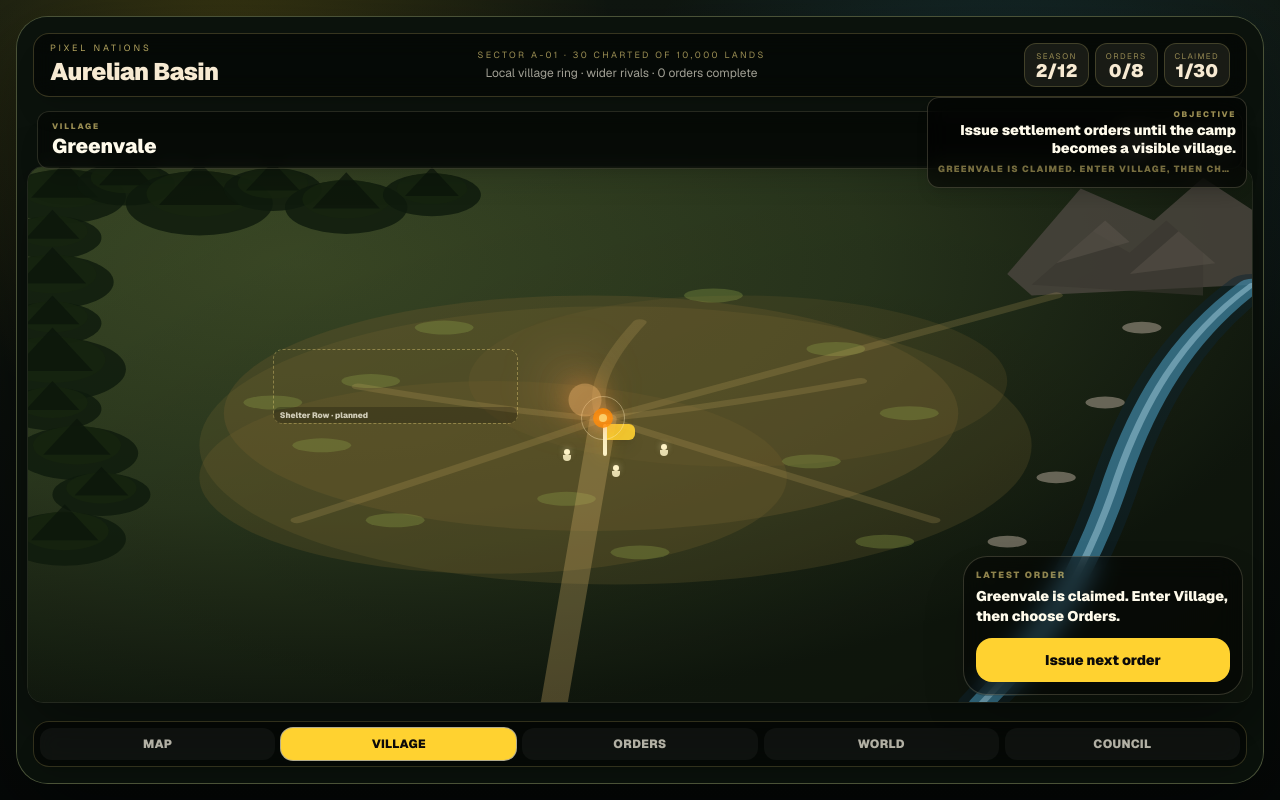
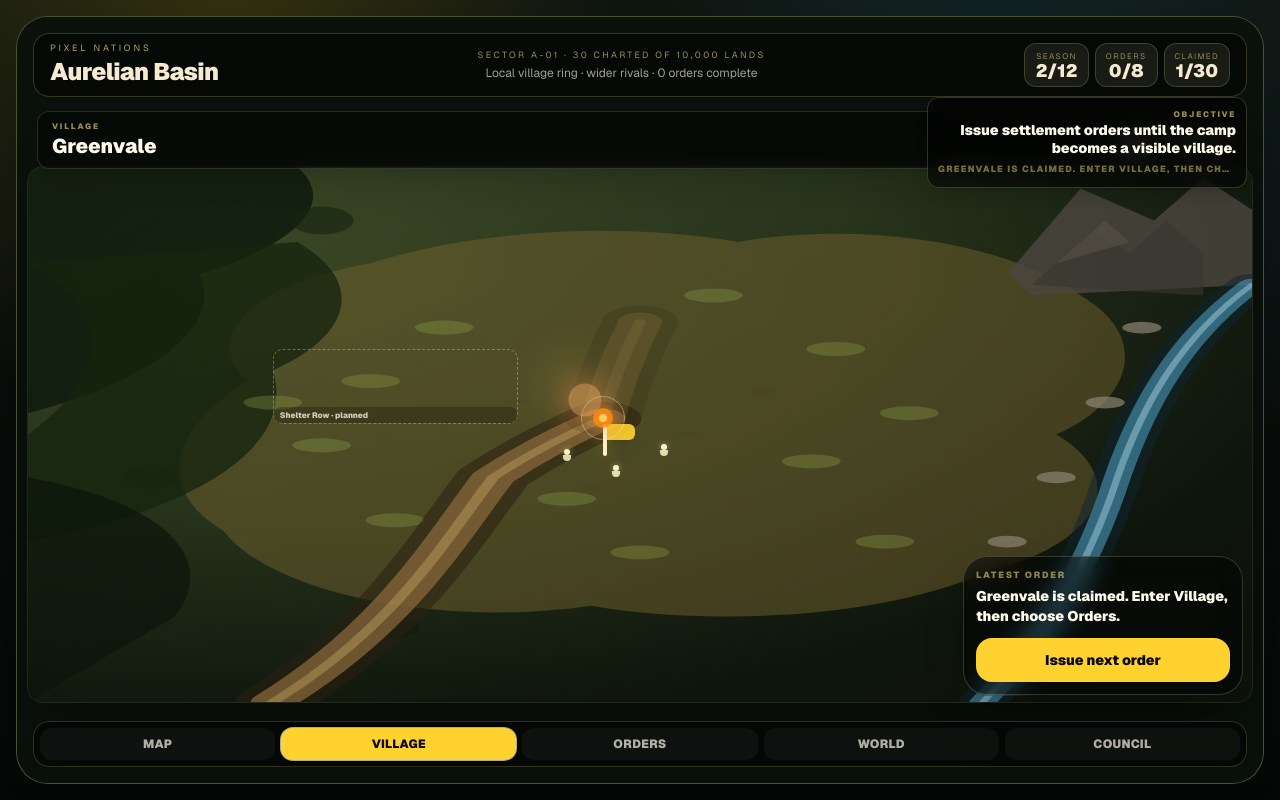
Before and after one commit to tomat60/pixel-nations, a Next.js app: page /play in a window 1280 px wide. Both pictures are taken after a click on the button "Claim this land". Built offline with nearby package versions, Linux system fonts and the light colour scheme.

Commit message:
feat(play): scoped implementation for #239

```diff
--- a/app/play/components/VillageScene.tsx
+++ b/app/play/components/VillageScene.tsx
@@ -472,20 +472,77 @@ function plannedSoon(marker: SettlementMarker, state: PlayState) {
   return false;
 }
 
+// Compact deterministic geometry constants (Village Run A). Constants only;
+// no procedural/random generation. Kept readable for later extraction.
+
+// Irregular warm clearing outline (world-space 0-100 coordinates).
+const CLEARING_OUTLINE =
+  "M18,40 C14,32 18,22 28,18 C36,12 48,10 58,14 C68,10 80,14 86,24 " +
+  "C92,32 90,44 84,50 C90,58 88,70 78,76 C70,84 56,86 46,82 " +
+  "C34,86 20,80 16,68 C10,60 12,48 18,40 Z";
+
+// Two overlapping continuous canopy masses (upper-left forest edge) plus one
+// smaller accent mass, replacing repeated circle/triangle clumps.
+const CANOPY_MASS_A = "M0,0 L0,46 C10,40 16,30 14,20 C20,16 26,8 22,0 Z";
+const CANOPY_MASS_B = "M0,18 C8,28 6,40 0,50 L0,70 C14,64 22,52 20,38 C26,32 28,22 22,14 Z";
+const CANOPY_ACCENT = "M0,58 C10,62 16,72 12,84 L0,100 Z";
+
+// Compact ridge mass, confined to the upper-right corner.
+const RIDGE_BASE = "M80,20 L86,4 L92,10 L96,2 L100,8 L100,22 L82,24 Z";
+const RIDGE_HIGHLIGHT = "M82,22 L87,12 L90,16 L93,10 L96,16 L96,24 Z";
+const RIDGE_SHADE = "M84,18 L88,10 L90,14 Z";
+
+// Perimeter stream, right / lower-right, kept away from the civic core.
+const STREAM_PATH = "M100,22 C94,32 91,45 89,58 C87,72 84,86 78,100";
+
+// Irregular adjoining lower-left field polygons (world-space).
+const FIELD_POLY_A = "13,60 30,58 33,68 24,74 12,72 Z";
+const FIELD_POLY_B = "24,74 33,68 36,78 30,86 18,84 Z";
+const FIELD_POLY_C = "13,72 24,74 18,84 8,80 Z";
+
+// Short furrow segments per field polygon (kept inside bounds visually).
+const FIELD_FURROWS_A: Array<[number, number, number, number]> = [
+  [16, 64, 27, 62],
+  [15, 68, 28, 66],
+  [17, 71, 26, 69],
+];
+const FIELD_FURROWS_B: Array<[number, number, number, number]> = [
+  [26, 76, 33, 74],
+  [24, 80, 32, 78],
+];
+const FIELD_FURROWS_C: Array<[number, number, number, number]> = [
+  [11, 76, 20, 76],
+  [10, 79, 19, 79],
+];
+
+// Two main curved trunks: lower-entry/market trunk terminates at hearth;
+// civic trunk connects hearth to the council forecourt. Only these paths
+// may touch the hearth point.
+const HEARTH = { x: 47, y: 47 };
+const LOWER_TRUNK = `M20,100 C30,86 34,70 38,58 Q42,52 ${HEARTH.x},${HEARTH.y}`;
+const LOWER_TRUNK_MARKET_BRANCH = "M38,58 C48,60 60,62 68,66";
+const CIVIC_TRUNK = `M${HEARTH.x},${HEARTH.y} Q48,38 50,29`;
+
+// Fixed trunk join / waypoint constants.
+const WAYPOINT_LOWER_MID = { x: 38, y: 58 };
+const WAYPOINT_MARKET_JOIN = { x: 68, y: 66 };
+
+// District spur paths, curving into a trunk waypoint rather than the hearth.
+const SPUR_SHELTER = "M27,41 Q32,50 38,58";
+const SPUR_FIELDS = "M22,66 Q28,66 30,58";
+const SPUR_STOREHOUSE = "M68,40 Q60,52 38,58";
+const SPUR_MARKET = "M74,66 Q71,66 68,66";
+const SPUR_WATCH = "M84,24 Q66,26 50,29";
+
 function VillageGround() {
   // Deterministic terrain built from a small set of reusable SVG shapes.
-  const forestClumps = [
-    [3, 4, 5], [8, 2, 4], [14, 5, 6], [20, 3, 4], [26, 6, 5], [33, 4, 4],
-    [2, 12, 4], [2, 20, 5], [2, 28, 4], [2, 36, 6], [2, 44, 4], [4, 52, 5],
-    [6, 60, 4], [3, 68, 5],
-  ];
-  const clearingBlobs = [
-    [46, 46, 30, 22], [38, 58, 24, 18], [58, 40, 22, 16],
-  ];
   const tufts = [
     [24, 52], [30, 66], [50, 72], [64, 55], [70, 70], [34, 30], [56, 24], [20, 44], [66, 34], [44, 62], [28, 40], [72, 46],
   ];
   const stones = [[91, 30], [88, 44], [84, 58], [80, 70]];
+  const groundMarks = [
+    [40, 44], [54, 50], [46, 60], [60, 42], [36, 55], [58, 62],
+  ];
 
   return (
     <svg
@@ -505,34 +562,37 @@ function VillageGround() {
           <stop offset="0%" stopColor="#000000" stopOpacity="0" />
           <stop offset="100%" stopColor="#000000" stopOpacity="0.32" />
         </linearGradient>
+        <clipPath id="vg-clearing-clip"><path d={CLEARING_OUTLINE} /></clipPath>
       </defs>
       <rect x="0" y="0" width="100" height="100" fill="url(#vg-light)" />
       <rect x="0" y="0" width="100" height="100" fill="url(#vg-shadow)" />
 
-      {/* warm ochre clearing around the settlement, irregular */}
-      {clearingBlobs.map(([cx, cy, rx, ry], i) => (
-        <ellipse key={`clear-${i}`} cx={cx} cy={cy} rx={rx} ry={ry} fill="#6a5a2c" opacity={0.34 - i * 0.05} />
-      ))}
-      <ellipse cx="48" cy="52" rx="34" ry="26" fill="#7a6a34" opacity="0.22" />
+      {/* one irregular warm meadow / worn-earth clearing, no rounded panel edge */}
+      <path d={CLEARING_OUTLINE} fill="#6a5a2c" opacity="0.4" />
+      <path d={CLEARING_OUTLINE} fill="#7a6a34" opacity="0.18" />
+      <g clipPath="url(#vg-clearing-clip)" opacity="0.5">
+        {groundMarks.map(([x, y], i) => (
+          <ellipse key={`mark-${i}`} cx={x} cy={y} rx={1.1} ry={0.5} fill="#4a3d1f" opacity="0.35" />
+        ))}
+      </g>
 
-      {/* dark forest mass running off upper-left edge */}
-      {forestClumps.map(([cx, cy, r], i) => (
-        <g key={`forest-${i}`}>
-          <circle cx={cx} cy={cy + r * 0.3} r={r} fill="#0e1a0d" opacity={0.82} />
-          <circle cx={cx} cy={cy} r={r * 0.72} fill="#16240f" opacity={0.78} />
-          <path d={`M${cx},${cy - r} L${cx - r * 0.55},${cy + r * 0.35} L${cx + r * 0.55},${cy + r * 0.35} Z`} fill="#0a140a" opacity={0.7} />
-        </g>
-      ))}
+      {/* continuous canopy masses running off the upper-left edge */}
+      <path d={CANOPY_MASS_A} fill="#0e1a0d" opacity="0.84" />
+      <path d={CANOPY_MASS_B} fill="#16240f" opacity="0.78" />
+      <path d={CANOPY_ACCENT} fill="#0a140a" opacity="0.7" />
+      {/* sparse edge tree accents */}
+      <circle cx="24" cy="10" r="2.6" fill="#16240f" opacity="0.6" />
+      <circle cx="10" cy="58" r="2.2" fill="#16240f" opacity="0.55" />
+      <circle cx="30" cy="86" r="2" fill="#0e1a0d" opacity="0.5" />
 
-      {/* compact ridgeline mass upper-right, confined to x:78-100 / y:0-24 */}
-      <polygon points="80,20 86,4 92,10 96,2 100,8 100,22 82,24" fill="#4b463f" opacity="0.82" />
-      <polygon points="82,22 87,12 90,16 93,10 96,16 96,24" fill="#3a362f" opacity="0.6" />
-      <polygon points="84,18 88,10 90,14" fill="#5a554b" opacity="0.55" />
-      <polygon points="90,20 94,12 97,18" fill="#5a554b" opacity="0.5" />
+      {/* compact ridge mass upper-right, confined to x:78-100 / y:0-24 */}
+      <path d={RIDGE_BASE} fill="#4b463f" opacity="0.82" />
+      <path d={RIDGE_HIGHLIGHT} fill="#3a362f" opacity="0.6" />
+      <path d={RIDGE_SHADE} fill="#5a554b" opacity="0.55" />
 
       {/* stream routed along the right / lower-right perimeter, avoiding the settlement core */}
       <path
-        d="M100,22 C94,32 91,45 89,58 C87,72 84,86 78,100"
+        d={STREAM_PATH}
         fill="none"
         stroke="#0e2530"
         strokeWidth="4"
@@ -540,7 +600,7 @@ function VillageGround() {
         opacity="0.5"
       />
       <path
-        d="M100,22 C94,32 91,45 89,58 C87,72 84,86 78,100"
+        d={STREAM_PATH}
         fill="none"
         stroke="#4fa4c9"
         strokeWidth="2.2"
@@ -548,7 +608,7 @@ function VillageGround() {
         opacity="0.55"
       />
       <path
-        d="M100,22 C94,32 91,45 89,58 C87,72 84,86 78,100"
+        d={STREAM_PATH}
         fill="none"
         stroke="#bfe7f5"
         strokeWidth="0.6"
@@ -569,44 +629,44 @@ function VillageGround() {
 
 function VillageRoads({ state }: { state: PlayState }) {
   const activeRoad = state.completedOrders.includes("open-market") || state.settlementMarkers.includes("storehouse");
-  const hearth = { x: 47, y: 47 };
-  const nodes: Array<{ id: string; x: number; y: number; active: boolean }> = [
-    { id: "shelter", x: 27, y: 41, active: state.settlementMarkers.includes("shelter") },
-    { id: "fields", x: 22, y: 66, active: state.completedOrders.includes("gather-food") },
-    { id: "storehouse", x: 68, y: 40, active: state.settlementMarkers.includes("storehouse") },
-    { id: "market", x: 74, y: 66, active: state.settlementMarkers.includes("market") },
-    { id: "council", x: 50, y: 29, active: state.settlementMarkers.includes("council") },
-    { id: "watch", x: 84, y: 24, active: state.settlementMarkers.includes("watch") },
-  ];
+  const shelterActive = state.settlementMarkers.includes("shelter");
+  const fieldsActive = state.completedOrders.includes("gather-food");
+  const storehouseActive = state.settlementMarkers.includes("storehouse");
+  const marketActive = state.settlementMarkers.includes("market");
+  const councilActive = state.settlementMarkers.includes("council");
+  const watchActive = state.settlementMarkers.includes("watch");
 
-  function pathFor(node: { x: number; y: number }) {
-    const midX = (hearth.x + node.x) / 2 + (node.x > hearth.x ? -3 : 3);
-    const midY = (hearth.y + node.y) / 2 + (node.y > hearth.y ? -2 : 2);
-    return `M${hearth.x},${hearth.y} Q${midX},${midY} ${node.x},${node.y}`;
+  // Layered dirt render: broad dark under-stroke + narrower warm stroke,
+  // optional rut highlight. Trunks wider than spurs. Inactive full routes
+  // are omitted rather than shown as faint hub lines.
+  function DirtPath({ d, active, trunk }: { d: string; active: boolean; trunk?: boolean }) {
+    if (!active && !trunk) return null;
+    const underW = trunk ? 6.2 : 3.4;
+    const dirtW = trunk ? 3.6 : 1.9;
+    const rutW = trunk ? 1 : 0.6;
+    const opacityScale = active ? 1 : 0.32;
+    return (
+      <g opacity={opacityScale}>
+        <path d={d} fill="none" stroke="#2a1f12" strokeWidth={underW} strokeLinecap="round" strokeLinejoin="round" opacity="0.55" />
+        <path d={d} fill="none" stroke="#8a6a3c" strokeWidth={dirtW} strokeLinecap="round" strokeLinejoin="round" opacity="0.72" />
+        <path d={d} fill="none" stroke="#c9a866" strokeWidth={rutW} strokeLinecap="round" strokeLinejoin="round" opacity="0.4" />
+      </g>
+    );
   }
 
   return (
     <svg viewBox="0 0 100 100" preserveAspectRatio="none" className="absolute inset-0 h-full w-full" aria-hidden="true">
-      {/* main road entering from bottom, converging at hearth */}
-      <path
-        d={`M43,100 Q45,75 ${hearth.x},${hearth.y}`}
-        fill="none"
-        stroke="#d8b46a"
-        strokeWidth={activeRoad ? 3.4 : 2.2}
-        strokeLinecap="round"
-        opacity={activeRoad ? 0.55 : 0.3}
-      />
-      {nodes.map((node) => (
-        <path
-          key={node.id}
-          d={pathFor(node)}
-          fill="none"
-          stroke="#d8b46a"
-          strokeWidth={node.active ? 2.2 : 1.1}
-          strokeLinecap="round"
-          opacity={node.active ? 0.48 : 0.18}
-        />
-      ))}
+      {/* the only two paths permitted to touch the hearth */}
+      <DirtPath d={LOWER_TRUNK} active trunk />
+      <DirtPath d={CIVIC_TRUNK} active={councilActive} trunk />
+      {marketActive || activeRoad ? <DirtPath d={LOWER_TRUNK_MARKET_BRANCH} active={marketActive || activeRoad} trunk /> : null}
+
+      {/* spurs join a trunk waypoint rather than reaching the hearth directly */}
+      <DirtPath d={SPUR_SHELTER} active={shelterActive} />
+      <DirtPath d={SPUR_FIELDS} active={fieldsActive} />
+      <DirtPath d={SPUR_STOREHOUSE} active={storehouseActive} />
+      <DirtPath d={SPUR_MARKET} active={marketActive} />
+      <DirtPath d={SPUR_WATCH} active={watchActive} />
     </svg>
   );
 }
```
